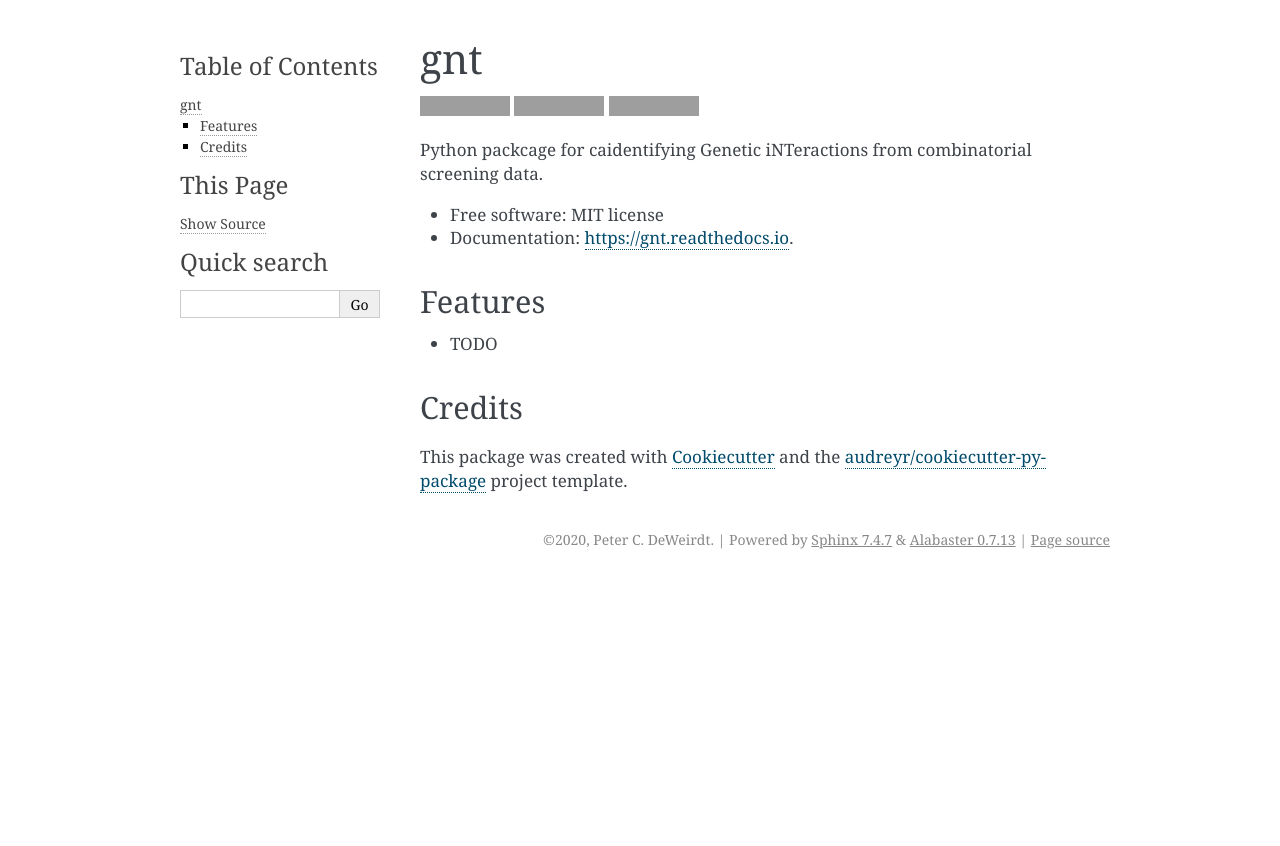
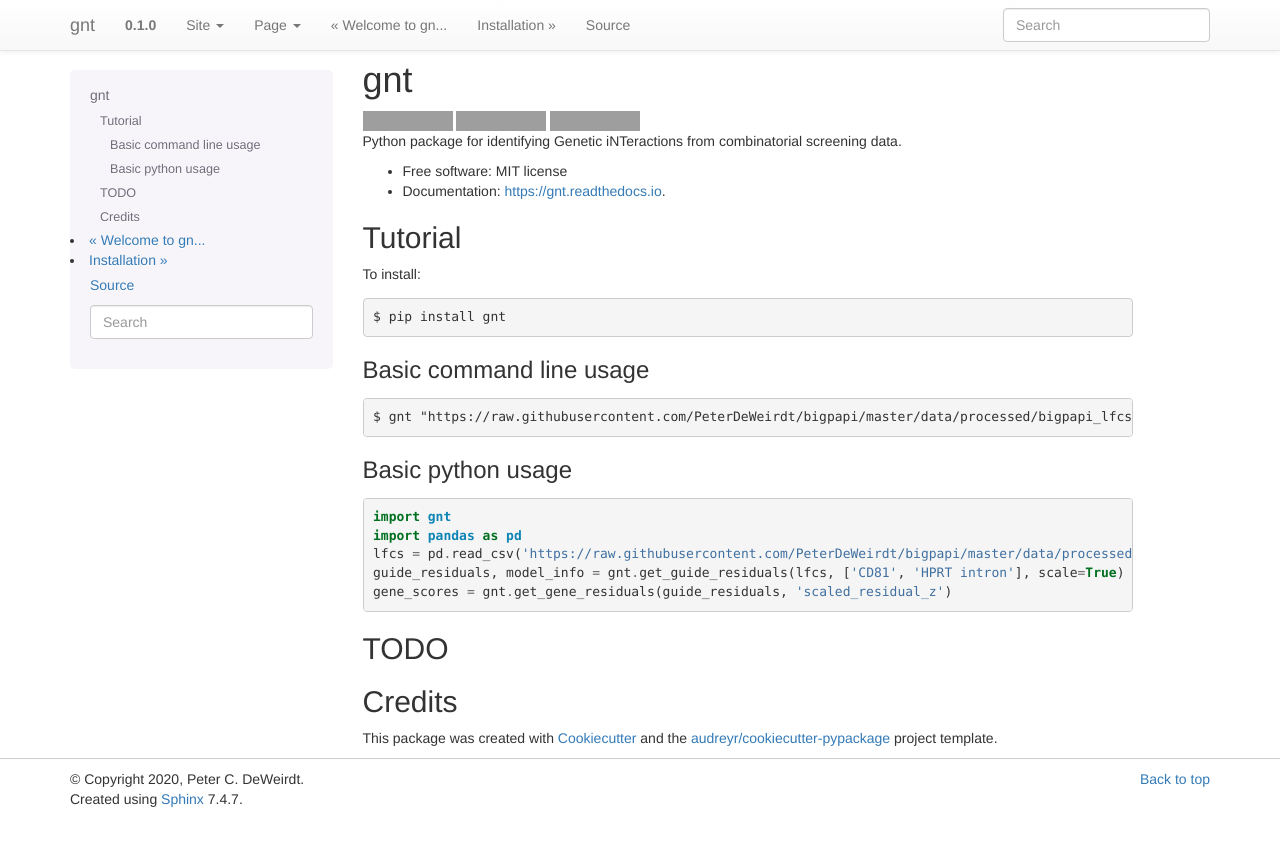
Before and after one commit to gpp-rnd/gnt, a Sphinx documentation site: the page built from docs/readme.rst, in a window 1280 px wide. Shown: the top 846 px of the page. Built offline with Sphinx 7.4.7, drawn with Linux system fonts in a browser that asks for light colours; pages that are not in the unit, such as notebooks, are missing from menus; grey boxes are pictures that could not be loaded.

```diff
--- a/README.rst
+++ b/README.rst
@@ -16,17 +16,39 @@
 
 
 
-Python packcage for caidentifying Genetic iNTeractions from combinatorial screening data.
+Python package for identifying Genetic iNTeractions from combinatorial screening data.
 
 
 * Free software: MIT license
 * Documentation: https://gnt.readthedocs.io.
 
 
-Features
+Tutorial
 --------
+To install::
 
-* TODO
+    $ pip install gnt
+
+Basic command line usage
+^^^^^^^^^^^^^^^^^^^^^^^^
+::
+
+    $ gnt "https://raw.githubusercontent.com/PeterDeWeirdt/bigpapi/master/data/processed/bigpapi_lfcs.csv" example_output --control CD81 --control "HPRT intron"
+
+
+Basic python usage
+^^^^^^^^^^^^^^^^^^
+::
+
+    import gnt
+    import pandas as pd
+    lfcs = pd.read_csv('https://raw.githubusercontent.com/PeterDeWeirdt/bigpapi/master/data/processed/bigpapi_lfcs.csv')
+    guide_residuals, model_info = gnt.get_guide_residuals(lfcs, ['CD81', 'HPRT intron'], scale=True)
+    gene_scores = gnt.get_gene_residuals(guide_residuals, 'scaled_residual_z')
+
+
+TODO
+----
 
 Credits
 -------
--- a/docs/conf.py
+++ b/docs/conf.py
@@ -22,6 +22,7 @@
 sys.path.insert(0, os.path.abspath('..'))
 
 import gnt
+import sphinx_bootstrap_theme
 
 # -- General configuration ---------------------------------------------
 
@@ -31,7 +32,7 @@
 
 # Add any Sphinx extension module names here, as strings. They can be
 # extensions coming with Sphinx (named 'sphinx.ext.*') or your custom ones.
-extensions = ['sphinx.ext.autodoc', 'sphinx.ext.viewcode']
+extensions = ['sphinx.ext.autodoc', 'sphinx.ext.viewcode', 'sphinx.ext.napoleon', 'nbsphinx_link']
 
 # Add any paths that contain templates here, relative to this directory.
 templates_path = ['_templates']
@@ -83,7 +84,8 @@
 # The theme to use for HTML and HTML Help pages.  See the documentation for
 # a list of builtin themes.
 #
-html_theme = 'alabaster'
+html_theme = 'bootstrap'
+html_theme_path = sphinx_bootstrap_theme.get_html_theme_path()
 
 # Theme options are theme-specific and customize the look and feel of a
 # theme further.  For a list of options available for each theme, see the
--- a/docs/index.rst
+++ b/docs/index.rst
@@ -7,7 +7,7 @@
 
    readme
    installation
-   usage
+   basic_usage
    modules
    contributing
    authors
--- /dev/null
+++ b/docs/requirements.txt
@@ -0,0 +1,2 @@
+sphinx_bootstrap_theme
+nbsphinx-link
--- a/requirements_dev.txt
+++ b/requirements_dev.txt
@@ -10,3 +10,4 @@
 Click==7.0
 pytest==4.6.5
 pytest-runner==5.1
+sphinx_bootstrap_theme==0.7
```
Also changed, not shown: docs/gnt.rst (added, +30 -0 lines), docs/modules.rst (added, +7 -0 lines), docs/usage.rst (deleted, +0 -7 lines), 3 other files.
